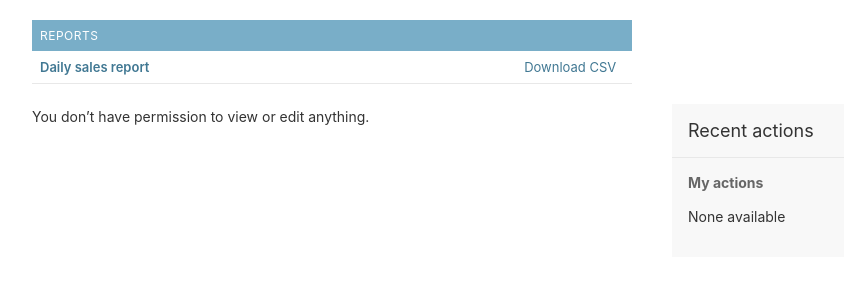
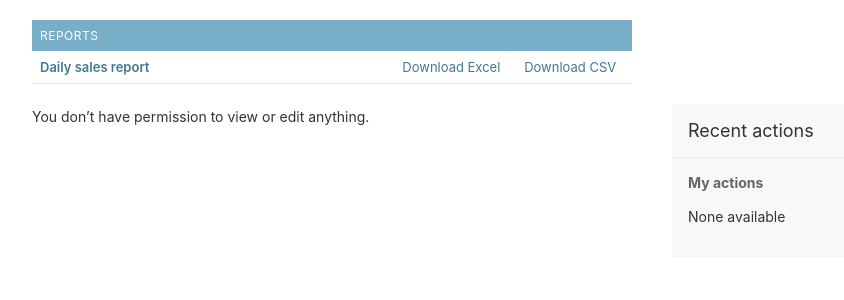
Before and after one commit to KKanich/qoyma-erp, a Django app: template store/templates/store/admin_index.html in a window 1280 px wide. Shown: the part 49-349 px from the top of the page, without its empty margins (8-852 px from the left). Run offline with Django 4.2, Linux system fonts and the light colour scheme; the template is opened without the code that fills it, so the values that code supplies are empty.

Commit message:
Add Download Excel link to Admin Reports block

```diff
--- a/store/templates/store/admin_index.html
+++ b/store/templates/store/admin_index.html
@@ -6,9 +6,8 @@
     <caption>Reports</caption>
     <tr>
       <th scope="row"><a href="/report/">Daily sales report</a></th>
-      <td><a href="/report/csv/">Download CSV</a></td>
-    </tr>
-  </table>
+      <td><a href="/report/xlsx/">Download Excel</a></td>
+      <td><a href="/report/csv/">Download CSV</a></td>  </table>
 </div>
 {{ block.super }}
 {% endblock %}
```
